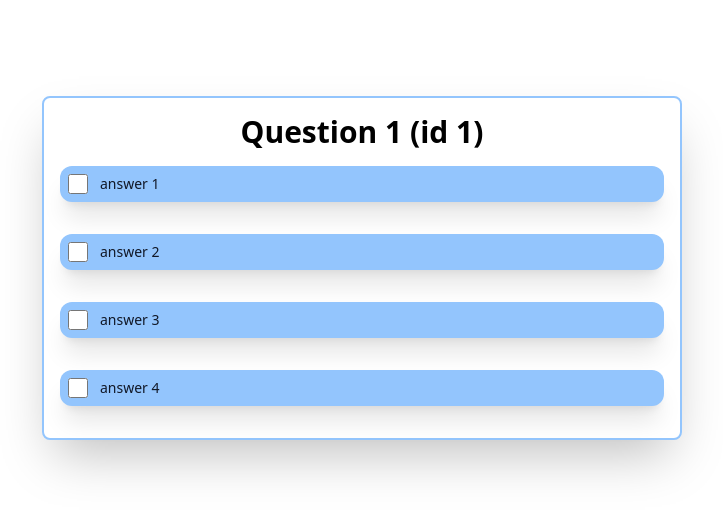
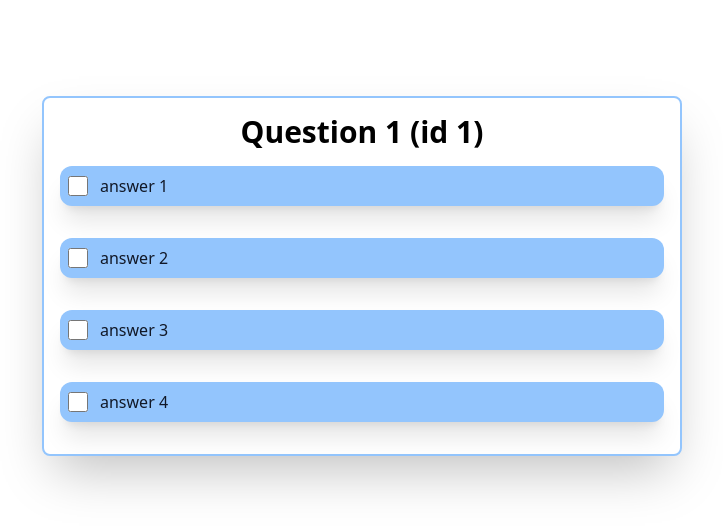
Before and after one commit to 2salted/quiz-app, a React (Vite) app: page /quiz/1 in a window 1280 px wide. Shown: the top 530 px of the page, without its empty margins (278-1001 px from the left). Built offline with nearby package versions, Linux system fonts and the light colour scheme.

Commit message:
fixxed styling with text size

```diff
--- a/src/components/QuizAnswers.tsx
+++ b/src/components/QuizAnswers.tsx
@@ -18,7 +18,7 @@ export default function QuizAnswers({ answers }: Props) {
           />
           <label
             htmlFor="checked-checkbox"
-            className="ms-3 text-sm font-medium text-gray-900 dark:text-gray-300"
+            className="ms-3 text-base font-medium text-gray-900 dark:text-gray-300"
           >
             {answer}
           </label>
```
